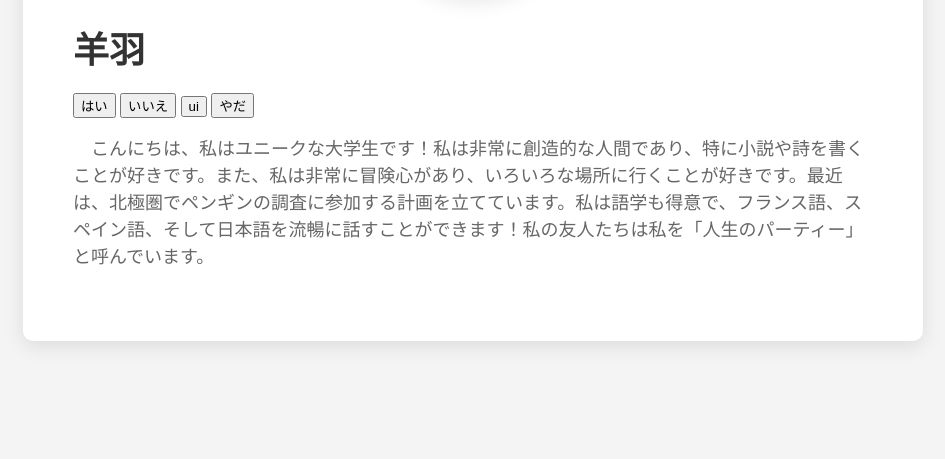
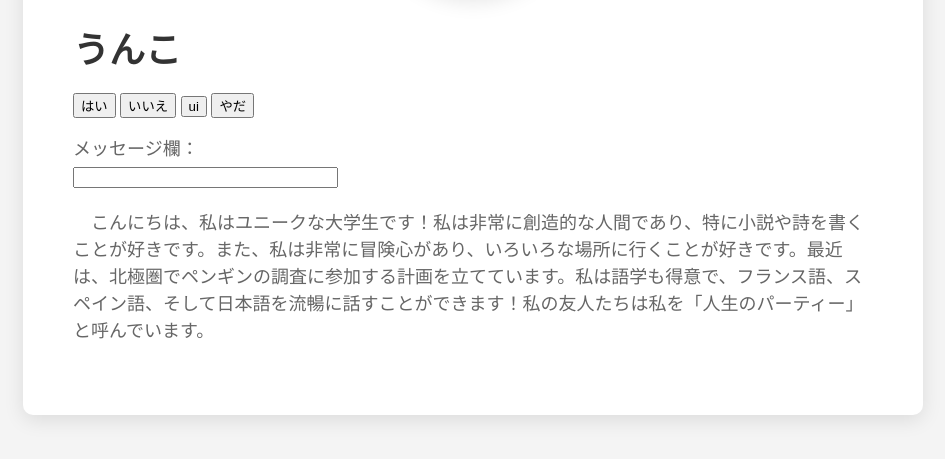
Before and after one commit to Sakumix-project/Sakumix-project.github.io, a plain HTML site: page index.html in a window 1280 px wide. Shown: the part 261-720 px from the top of the page, without its empty margins (167-1112 px from the left). Drawn offline with Linux system fonts and the light colour scheme.

Commit message:
テキストボックス作った

```diff
--- a/index.html
+++ b/index.html
@@ -47,11 +47,13 @@
 <body>
 	<div class="container">
 		<img class="photo" src="iconhituzi.jpg" alt="Your photo">
-		<h1>羊羽</h1>
+		<h1>うんこ</h1>
 		<button>はい</button>
 		<button>いいえ</button>
 		<button>ui</button>
 		<button>やだ</button>
+		<p>メッセージ欄：<br>
+		<input type="text" name="message" size="30"></p>
 		<p>　こんにちは、私はユニークな大学生です！私は非常に創造的な人間であり、特に小説や詩を書くことが好きです。また、私は非常に冒険心があり、いろいろな場所に行くことが好きです。最近は、北極圏でペンギンの調査に参加する計画を立てています。私は語学も得意で、フランス語、スペイン語、そして日本語を流暢に話すことができます！私の友人たちは私を「人生のパーティー」と呼んでいます。</p>
 	</div>
 </body>
```
